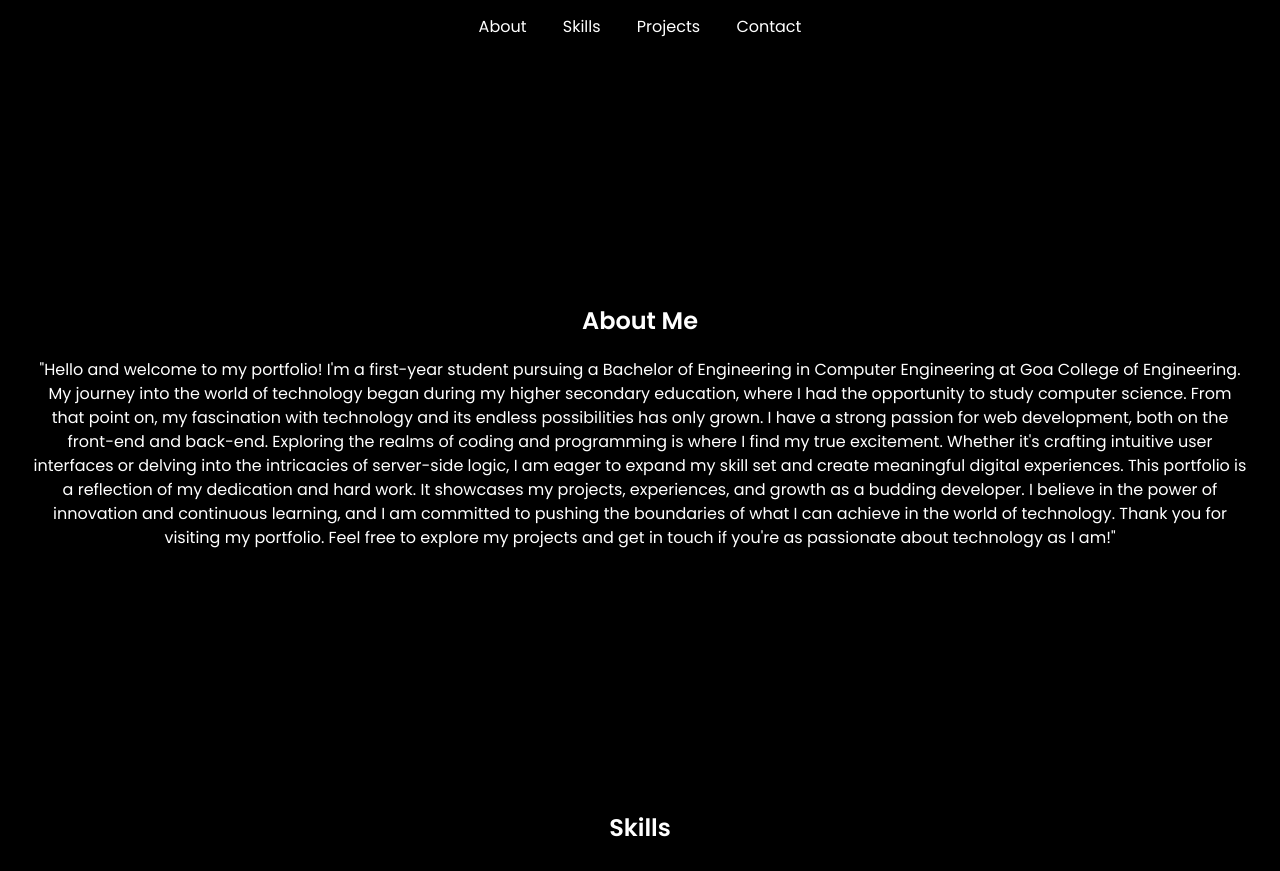
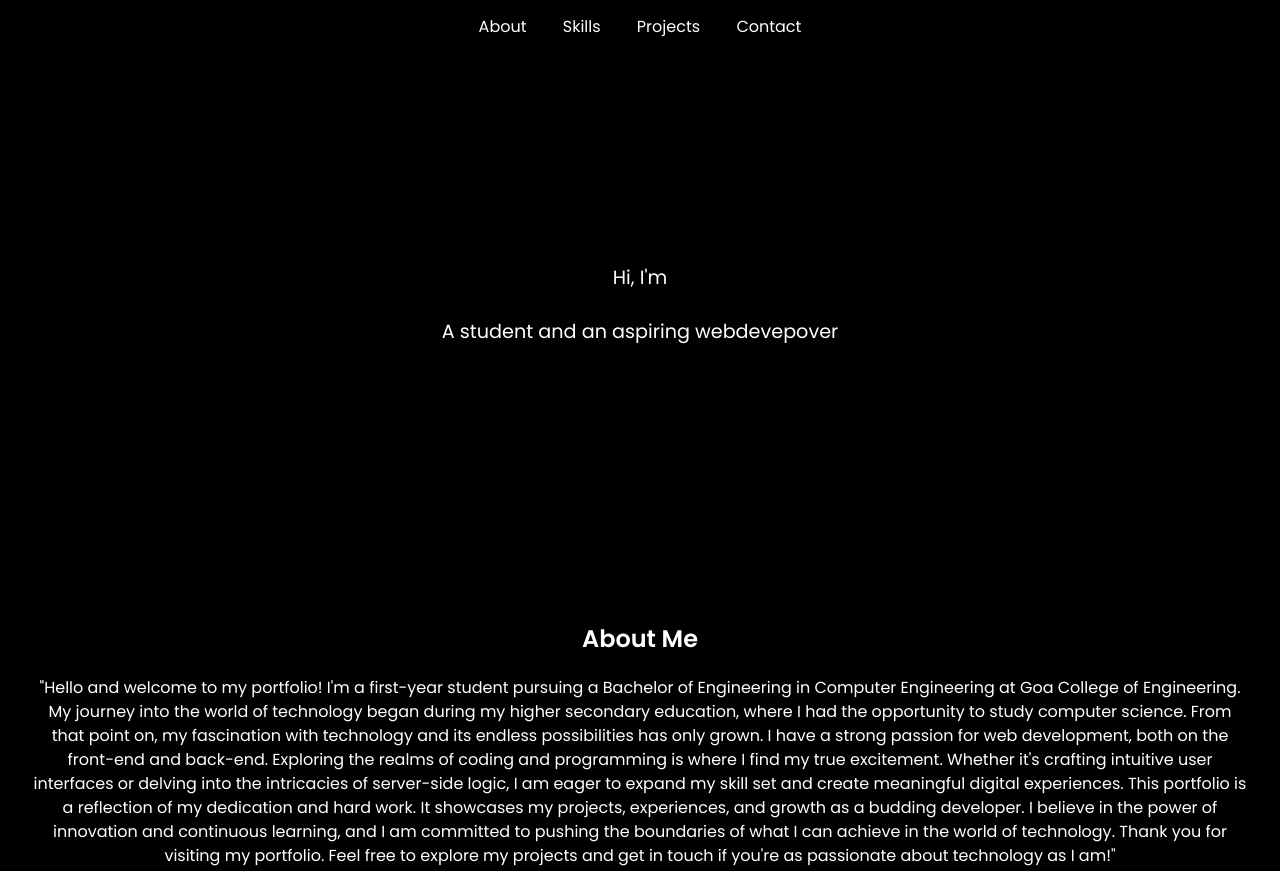
Before and after one commit to Rushikesh-24/Portfolio, a plain HTML site: page index.html in a window 1280 px wide. Shown: the top 871 px of the page. Drawn offline with Linux system fonts and the light colour scheme.

Commit message:
Update style.css

```diff
--- a/style.css
+++ b/style.css
@@ -12,11 +12,16 @@ body{
 header{
   text-align: center;
   padding: 20px;
+  margin-top: 190px;
 }
 header h1{
   margin: 0;
-  font-size: 50px;
+  font-size: 100px;
   color: white;
+}
+header p{
+  color: white;
+  font-size: larger;
 }
 nav{
   overflow: hidden;
@@ -80,7 +85,7 @@ font-size: 16px;
 .about{
   text-align: center;
   padding: 30px;
-  margin-top: 80px;
+  margin-top: 200px;
 }
 .about h2{
   font-size: 24px;
```
